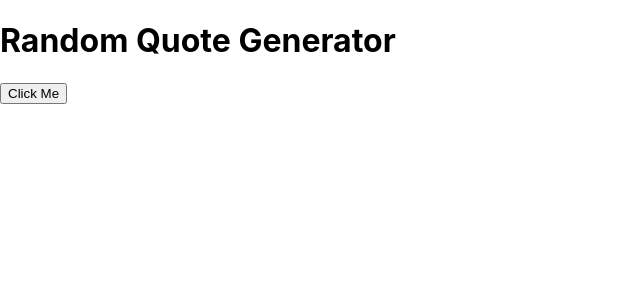
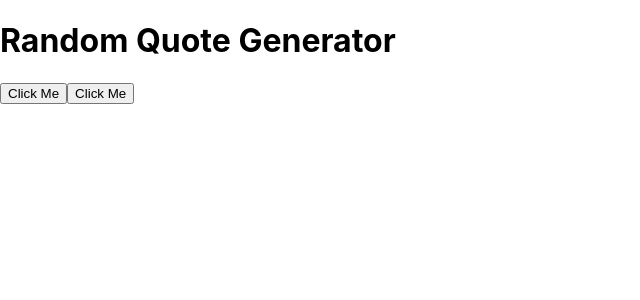
Before and after one commit to CatiaAntunes96/RandomQuoteGenerator, a React (Create React App) app: page / in a window 1280 px wide. Shown: the top 300 px of the page, without its empty margins (0-640 px from the left). Built offline with nearby package versions, Linux system fonts and the light colour scheme.

Commit message:
gitflow-feature-stash: FFC_User_Story
Add id´s and elements asked for FCC user story

```diff
--- a/src/App.js
+++ b/src/App.js
@@ -47,6 +47,9 @@ function App() {
     <div>
       <h1>Random Quote Generator</h1>
       <button >Click Me</button>
+      <span id="author"></span>
+      <button id="new-quote">Click Me</button>
+      <a id="tweet-quote"></a> {/*Adicionar href */}
     </div>
   );
 }
```
